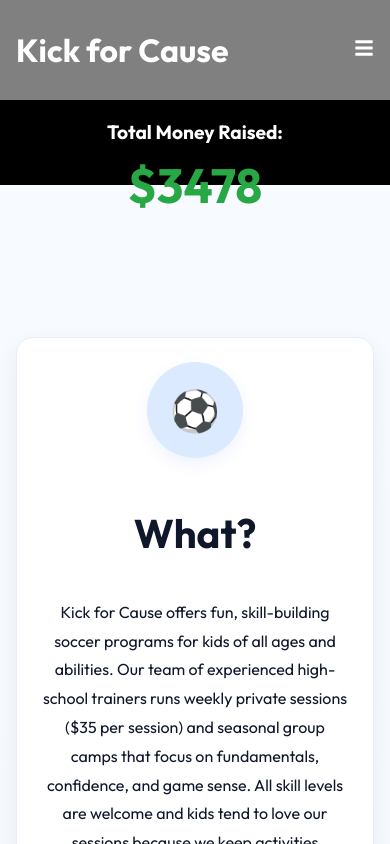
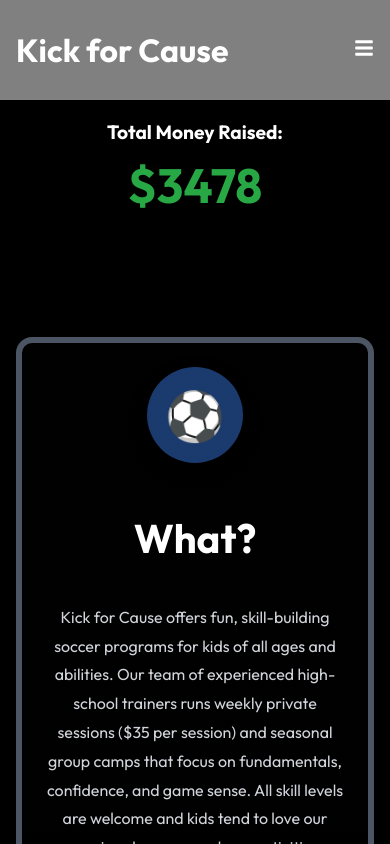
Before and after one commit to rayirthdasgupta/kick-for-cause, a React (Create React App) app: page / in a window 390 px wide. Shown: the top 844 px of the page. Built offline with nearby package versions, Linux system fonts and the light colour scheme.

Commit message:
home fix

```diff
--- a/src/components/HeroImg.js
+++ b/src/components/HeroImg.js
@@ -17,7 +17,7 @@ const Card = ({ icon, title, description }) => {
 
 const HeroImg = () => {
   return (
-    <div className="hero hero-home py-16">
+    <div className="hero bg-gray-100 py-16">
       <div className="content max-w-6xl mx-auto px-6">
         <div className="grid grid-cols-1 md:grid-cols-3 gap-10">
           <Card
--- a/src/components/HeroImgStyles.css
+++ b/src/components/HeroImgStyles.css
@@ -124,48 +124,6 @@
         padding-top: 1rem;
     }
 
-
-/* Home page: light, brand-themed background and card colors */
-.hero-home {
-    background-color: #f3f7fb !important; /* very light blue-gray */
-    color: #0f172a; /* dark text for readability */
-    min-height: calc(100vh - 100px); /* cover viewport below fixed header */
-    background-image: linear-gradient(180deg, #f7fbff 0%, #f3f7fb 100%);
-}
-
-.hero-home .content h1,
-.hero-home .content h2,
-.hero-home .content p {
-    color: #0f172a;
-}
-
-.hero-home .card {
-    background: #ffffff;
-    border: 1px solid #e6eef9;
-    box-shadow: 0 8px 24px rgba(15, 23, 42, 0.06);
-}
-
-.hero-home .card-title {
-    color: #061425;
-}
-
-.hero-home .card-description {
-    color: #334155;
-}
-
-.hero-home .card-icon {
-    font-size: 2.5rem;
-    color: #2563eb; /* brand blue */
-    background-color: #dbeafe; /* pale blue */
-    box-shadow: 0 6px 16px rgba(37, 99, 235, 0.08);
-}
-
-@media screen and (max-width: 670px) {
-    .hero-home .content {
-        padding-left: 1rem;
-        padding-right: 1rem;
-    }
-}
     .hero .content h1 {
         font-size: 2.5rem;
     }
```
